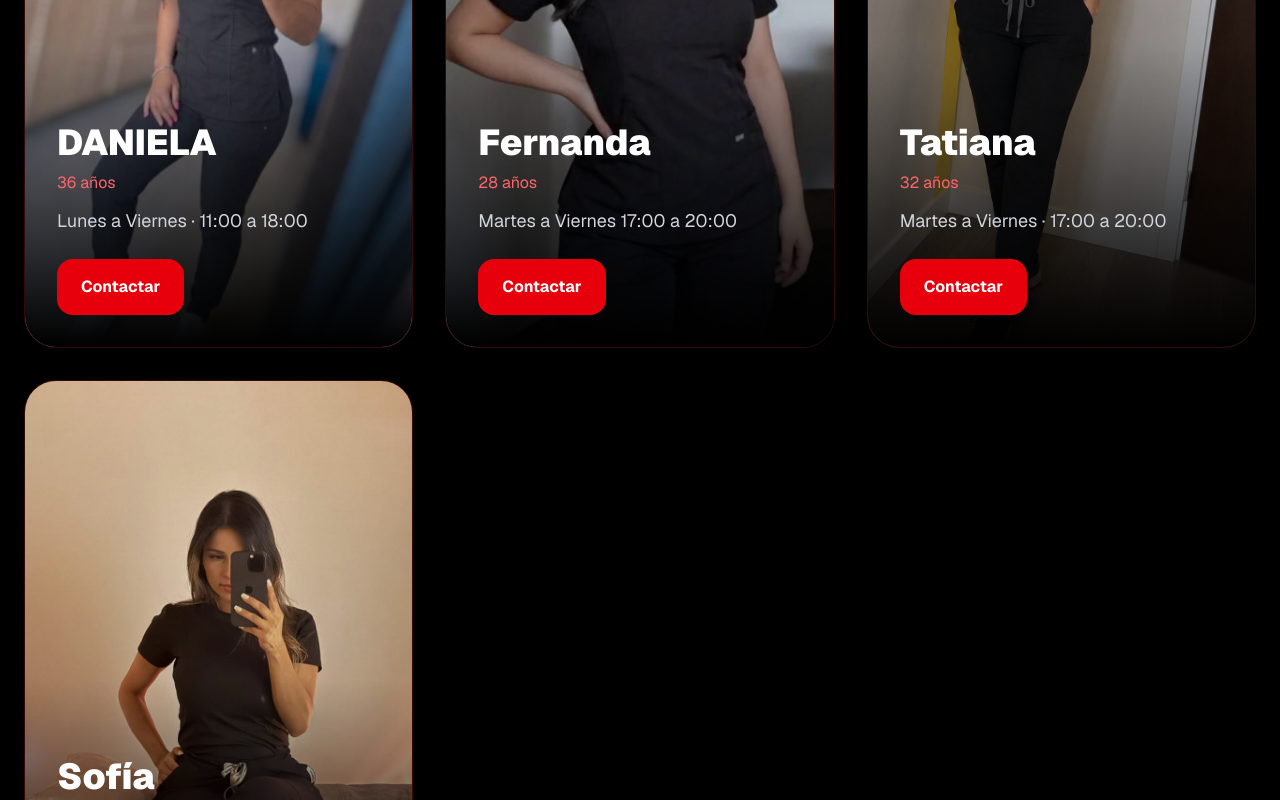
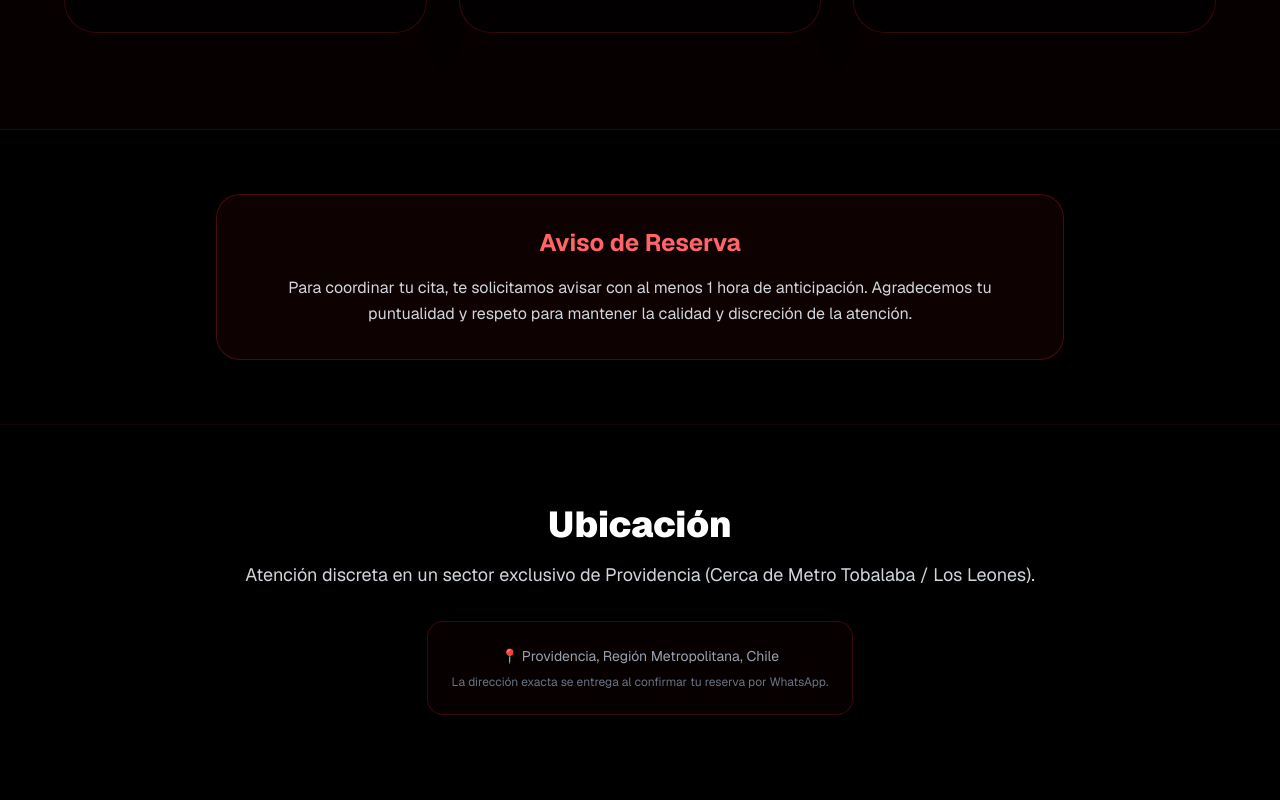
Before and after one commit to maruapersonal-create/tantraprovidencia-web, a Next.js app: page / in a window 1280 px wide. Shown: the part 1380-2180 px from the top of the page. Built offline with nearby package versions, Linux system fonts and the light colour scheme.

Commit message:
Actualizacion de estructura y secciones Tantra Providencia

```diff
--- a/app/page.tsx
+++ b/app/page.tsx
@@ -17,7 +17,6 @@ const profiles = [
       age: '32 años',
       image: '/IMAGES/TATIANA.1.jpeg',
       description: 'Martes a Viernes · 17:00 a 20:00',
-
     },
     {
       name: 'Sofía',
@@ -27,8 +26,26 @@ const profiles = [
     },
   ];
 
-
-
+  const planes = [
+    {
+      title: 'Relajante o Mixto',
+      price: '$40.000',
+      time: '50 minutos',
+      contenido: 'Relaja y libera la tensión acumulada en espalda, brazos y piernas, con técnicas que ayudan a disminuir el estrés y mejorar tu bienestar.'
+    },
+    {
+      title: 'Sens Básico',
+      price: '$50.000',
+      time: '50 minutos',
+      contenido: 'Comienza con un masaje profesional en la zona posterior (espalda, brazos y piernas) y finaliza con una experiencia sensorial manual. (masajista con uniforme)'
+    },
+    {
+      title: 'Sens Avanzado',
+      price: '$65.000',
+      time: '50 minutos',
+      contenido: 'Comienza con un masaje profesional en la zona posterior, incorpora técnicas de deslizamiento corporal para una experiencia de relajación profunda y finaliza con experiencia sensorial manual y oral c/c. (ambos desnudos)'
+    }
+  ];
 
   return (
     <div className="min-h-screen bg-black text-white overflow-hidden font-sans">
@@ -42,20 +59,19 @@ const profiles = [
         WhatsApp
       </a>
 
-      {/* Hero */}
-      <section className="relative min-h-screen flex items-center">
+      {/* 1. HERO */}
+      <section className="relative min-h-screen flex items-center justify-center">
         <div className="absolute inset-0">
           <img
             src="https://images.unsplash.com/photo-1515377905703-c4788e51af15?q=80&w=1600&auto=format&fit=crop"
             alt="Luxury background"
             className="w-full h-full object-cover opacity-30"
           />
-
           <div className="absolute inset-0 bg-gradient-to-b from-black/80 via-red-950/60 to-black"></div>
           <div className="absolute inset-0 bg-[radial-gradient(circle_at_top,rgba(255,0,80,0.35),transparent_55%)]"></div>
         </div>
 
-        <div className="relative max-w-7xl mx-auto px-6 grid lg:grid-cols-2 gap-16 items-center py-24">
+        <div className="relative max-w-7xl mx-auto px-6 grid lg:grid-cols-2 gap-16 items-center py-24 z-10">
           <div>
             <div className="inline-block px-5 py-2 rounded-full border border-red-500 bg-red-600/10 text-sm uppercase tracking-[0.25em] mb-6 backdrop-blur">
               Providencia • Las Condes
@@ -89,60 +105,11 @@ const profiles = [
                 Instagram
               </a>
             </div>
-
           </div>
-
-
         </div>
       </section>
 
-
- <section className="max-w-7xl mx-auto px-6 py-24">
-       <div className="text-center mb-16">
-  <h2 className="text-5xl font-black mb-5">
-    Perfiles Destacados
-  </h2>
-
-  <p className="text-gray-300 text-xl max-w-3xl mx-auto leading-relaxed">
-    Aquí encontrarás a nuestras masajistas, sus horarios de atención y los
-    valores de nuestros servicios. Revisa los perfiles disponibles y elige
-    la experiencia que mejor se adapte a lo que buscas.
-  </p>
-</div>
-        <div className="grid md:grid-cols-3 gap-8">
-          {profiles.map((profile, index) => (
-            <div
-              key={index}
-              className="group relative overflow-hidden rounded-[2rem] border border-red-900/40"
-            >
-              <img
-                src={profile.image}
-                alt={profile.name}
-                className="w-full h-[600px] object-cover group-hover:scale-105 transition duration-500"
-              />
-
-              <div className="absolute inset-0 bg-gradient-to-t from-black via-black/20 to-transparent"></div>
-
-              <div className="absolute bottom-0 p-8">
-                <div className="text-4xl font-black mb-2">{profile.name}</div>
-                <div className="text-red-400 mb-3">{profile.age}</div>
-                <p className="text-gray-300 mb-6 text-lg">
-                  {profile.description}
-                </p>
-
-                <a
-                  href="https://wa.me/56944127664?text=Hola%20preciosa,%20vi%20tu%20perfil%20en%20tantraprovidencia.cl%20y%20me%20gustaria%20recibir%20mas%20informacion"
-                  className="inline-block bg-red-600 hover:bg-red-500 transition px-6 py-4 rounded-2xl font-bold"
-                >
-                  Contactar
-                </a>
-              </div>
-            </div>
-          ))}
-        </div>
-      </section>
-
-      {/* Pricing */}
+      {/* 2. VALORES (Planes) */}
       <section className="bg-red-950/10 border-y border-red-900/30 py-24 px-6">
         <div className="max-w-6xl mx-auto text-center">
           <h2 className="text-5xl font-black mb-5 text-white">Planes y Valores</h2>
@@ -151,26 +118,7 @@ const profiles = [
           </p>
 
           <div className="grid md:grid-cols-3 gap-8 text-left">
-            {[
-              {
-                title: 'Relajante o Mixto',
-                price: '$40.000',
-                time: '50 minutos',
-                contenido: 'Relaja y libera la tensión acumulada en espalda, brazos y piernas, con técnicas que ayudan a disminuir el estrés y mejorar tu bienestar.'
-              },
-              {
-                title: 'Sens Básico',
-                price: '$50.000',
-                time: '50 minutos',
-                contenido: 'Comienza con un masaje profesional en la zona posterior (espalda, brazos y piernas) y finaliza con una experiencia sensorial manual. (masajista con uniforme)'
-              },
-              {
-                title: 'Sens Avanzado',
-                price: '$65.000',
-                time: '50 minutos',
-                contenido: 'Comienza con un masaje profesional en la zona posterior, incorpora técnicas de deslizamiento corporal para una experiencia de relajación profunda y finaliza con experiencia sensorial manual y oral c/c. (ambos desnudos)'
-              },
-            ].map((plan, index) => (
+            {planes.map((plan, index) => (
               <div
                 key={index}
                 className="rounded-[2rem] border border-red-900/40 bg-black/60 p-10 shadow-2xl flex flex-col justify-between"
@@ -187,20 +135,89 @@ const profiles = [
             ))}
           </div>
         </div>
-        {/* Contenido Exclusivo de Fernanda */}
-<section className="py-20 text-center">
+      </section>
+
+      {/* 3. AVISO DE RESERVA */}
+      <section className="max-w-4xl mx-auto px-6 py-16 text-center">
+        <div className="bg-red-950/20 border border-red-900/50 rounded-3xl p-8 backdrop-blur">
+          <h3 className="text-2xl font-bold text-red-400 mb-4">Aviso de Reserva</h3>
+          <p className="text-gray-300 text-base leading-relaxed">
+            Para coordinar tu cita, te solicitamos avisar con al menos 1 hora de anticipación.
+            Agradecemos tu puntualidad y respeto para mantener la calidad y discreción de la atención.
+          </p>
+        </div>
+      </section>
+
+      {/* 4. UBICACIÓN */}
+      <section className="bg-black/60 py-20 px-6 border-t border-red-900/20">
+        <div className="max-w-5xl mx-auto text-center">
+          <h2 className="text-4xl font-black mb-4">Ubicación</h2>
+          <p className="text-gray-300 text-lg mb-8">
+            Atención discreta en un sector exclusivo de Providencia (Cerca de Metro Tobalaba / Los Leones).
+          </p>
+          <div className="inline-block border border-red-900/40 rounded-2xl p-6 bg-red-950/10">
+            <p className="text-gray-400 text-sm">📍 Providencia, Región Metropolitana, Chile</p>
+            <p className="text-gray-500 text-xs mt-2">La dirección exacta se entrega al confirmar tu reserva por WhatsApp.</p>
+          </div>
+        </div>
+      </section>
+
+      {/* 5. PERFILES DESTACADOS */}
+      <section className="max-w-7xl mx-auto px-6 py-24">
+        <div className="text-center mb-16">
+          <h2 className="text-5xl font-black mb-5">
+            Perfiles Destacados
+          </h2>
+          <p className="text-gray-300 text-xl max-w-3xl mx-auto leading-relaxed">
+            Aquí encontrarás a nuestras masajistas, sus horarios de atención y los
+            valores de nuestros servicios. Revisa los perfiles disponibles y elige
+            la experiencia que mejor se adapte a lo que buscas.
+          </p>
+        </div>
+
+        <div className="grid md:grid-cols-2 lg:grid-cols-4 gap-8">
+          {profiles.map((profile, index) => (
+            <div
+              key={index}
+              className="group relative overflow-hidden rounded-[2rem] border border-red-900/40"
+            >
+              <img
+                src={profile.image}
+                alt={profile.name}
+                className="w-full h-[500px] object-cover group-hover:scale-105 transition duration-500"
+              />
+              <div className="absolute inset-0 bg-gradient-to-t from-black via-black/30 to-transparent"></div>
+              <div className="absolute bottom-0 p-6 w-full">
+                <div className="text-3xl font-black mb-1">{profile.name}</div>
+                <div className="text-red-400 mb-2 font-medium">{profile.age}</div>
+                <p className="text-gray-300 mb-5 text-sm">
+                  {profile.description}
+                </p>
+                <a
+                  href="https://wa.me/56944127664?text=Hola%20preciosa,%20vi%20tu%20perfil%20en%20tantraprovidencia.cl%20y%20me%20gustaria%20recibir%20mas%20informacion"
+                  className="inline-block w-full text-center bg-red-600 hover:bg-red-500 transition px-5 py-3 rounded-2xl font-bold"
+                >
+                  Contactar
+                </a>
+              </div>
+            </div>
+          ))}
+        </div>
+      </section>
+
+      {/* 6. ARSMATE (Contenido Exclusivo) */}
+      <section className="py-20 text-center bg-black/40 border-t border-red-900/20">
         <h2 className="text-4xl font-black mb-4">
           Contenido Exclusivo de Fernanda
         </h2>
-
         <p className="text-gray-300 text-lg mb-10">
           Haz clic en el logo para acceder al contenido exclusivo de Fernanda.
         </p>
-
         <a
           href="https://arsmate.com/Fershiiss"
           target="_blank"
           rel="noopener noreferrer"
+          className="inline-block"
         >
           <img
             src="/IMAGES/LOGO2.PNG"
@@ -209,7 +226,11 @@ const profiles = [
           />
         </a>
       </section>
-      </section>
+
+      {/* 7. CIERRE FINAL CORRECTO (Footer) */}
+      <footer className="border-t border-red-900/30 py-8 text-center text-gray-500 text-sm">
+        <p>© {new Date().getFullYear()} Tantra Providencia. Todos los derechos reservados.</p>
+      </footer>
     </div>
   );
 }
```
Lines whose indentation alone changed are shown as unchanged.
